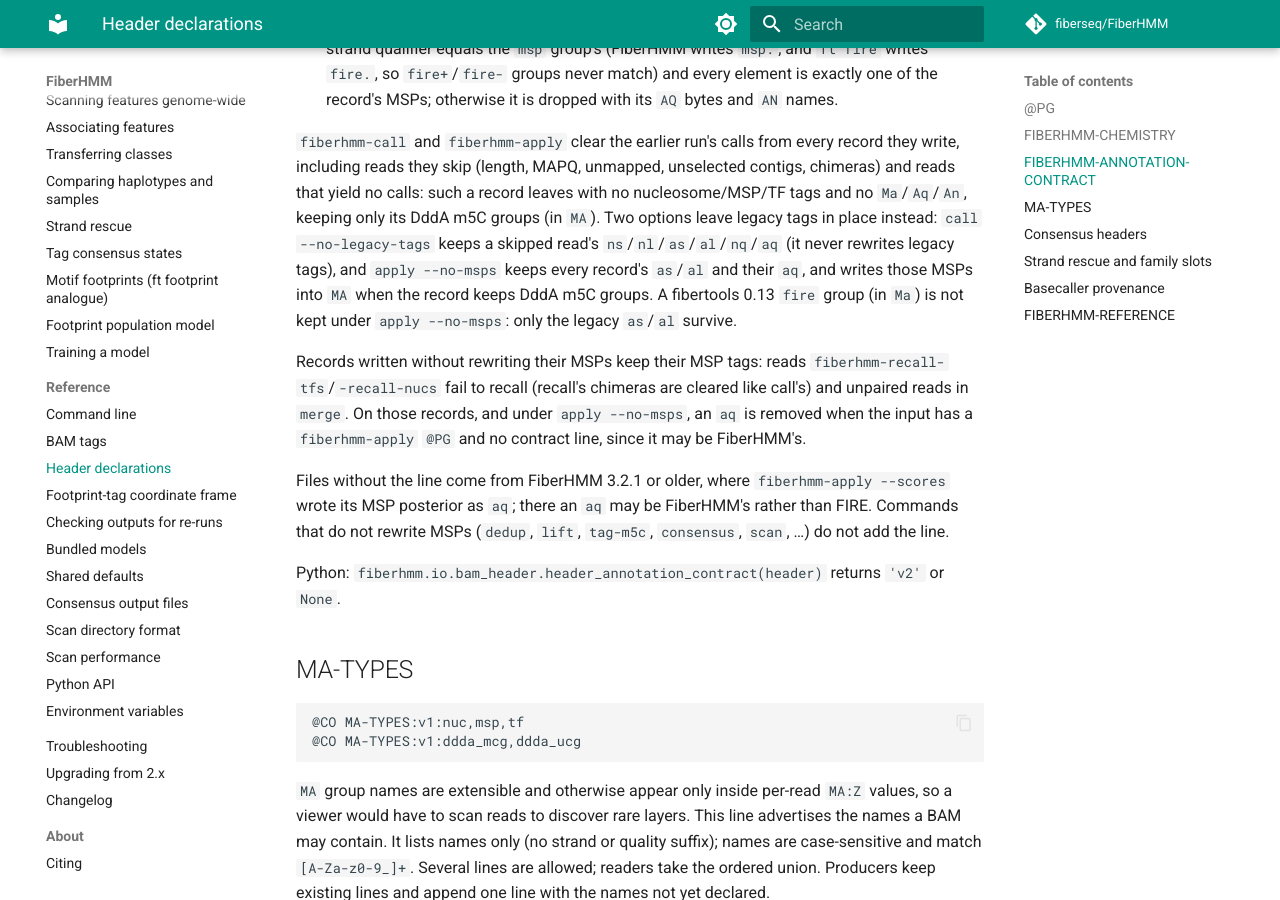
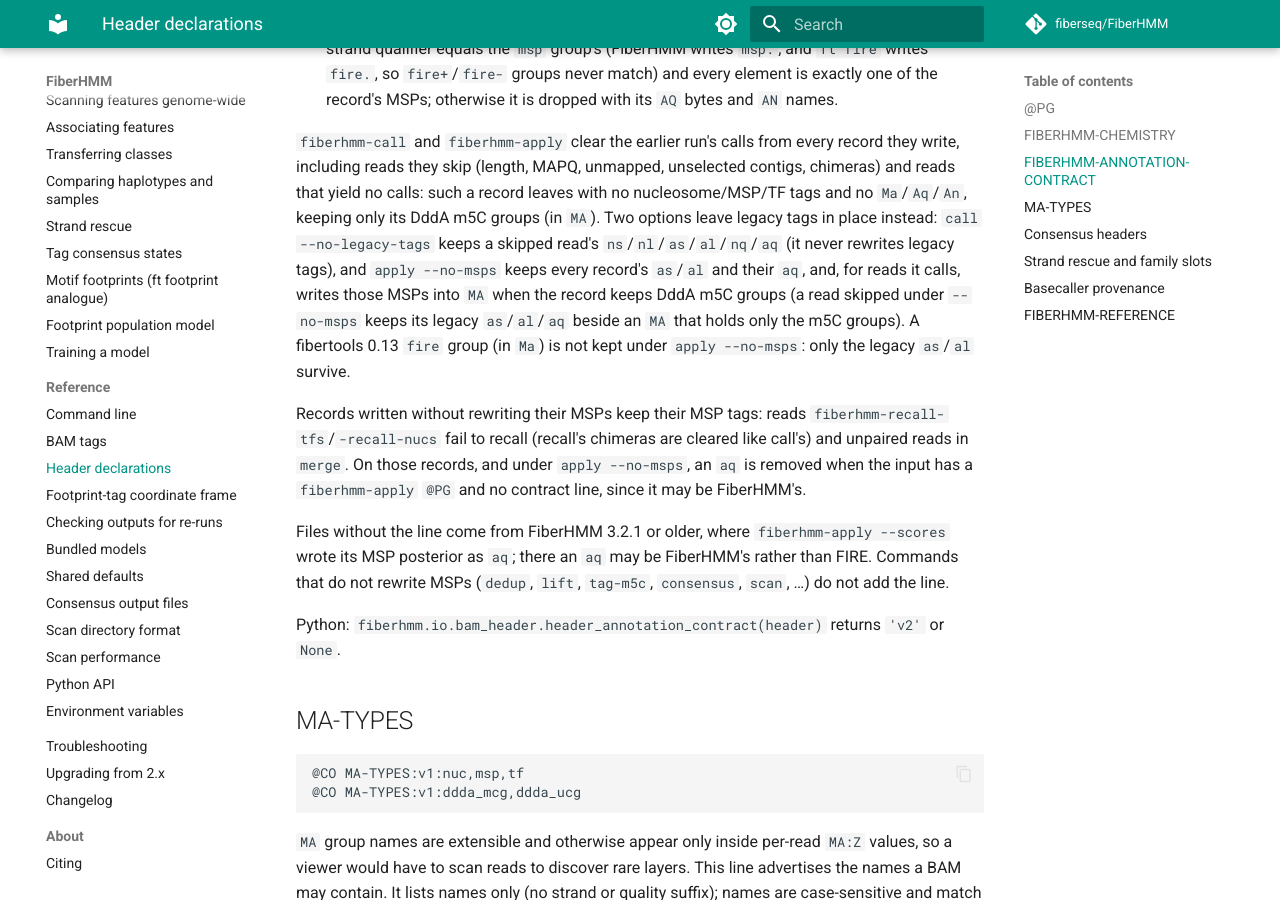
Before and after one commit to fiberseq/FiberHMM, an MkDocs documentation site: the page built from docs/reference/headers.md, in a window 1280 px wide and 900 px high, scrolled down 4184 px. Built offline with MkDocs 1.6.1 and Material for MkDocs 9.7.7, drawn with Linux system fonts in a browser that asks for light colours; comment, search, counter and statistics services are not loaded.

Commit message:
docs: apply --no-msps writes kept MSPs into MA only for reads it calls
Co-Authored-By: Claude Opus 5.5 <noreply@anthropic.com>

```diff
--- a/docs/reference/headers.md
+++ b/docs/reference/headers.md
@@ -159,8 +159,10 @@ leaves with no nucleosome/MSP/TF tags and no `Ma`/`Aq`/`An`, keeping only its
 DddA m5C groups (in `MA`). Two options leave legacy tags in place instead:
 `call --no-legacy-tags` keeps a skipped read's `ns`/`nl`/`as`/`al`/`nq`/`aq`
 (it never rewrites legacy tags), and `apply --no-msps` keeps every record's
-`as`/`al` and their `aq`, and writes those MSPs into `MA` when the record
-keeps DddA m5C groups. A fibertools 0.13 `fire` group (in `Ma`) is not kept
+`as`/`al` and their `aq`, and, for reads it calls, writes those MSPs into
+`MA` when the record keeps DddA m5C groups (a read skipped under
+`--no-msps` keeps its legacy `as`/`al`/`aq` beside an `MA` that holds only
+the m5C groups). A fibertools 0.13 `fire` group (in `Ma`) is not kept
 under `apply --no-msps`: only the legacy `as`/`al` survive.
 
 Records written without rewriting their MSPs keep their MSP tags: reads
```
Also changed, not shown: CHANGELOG.md (+1 -1 lines).
